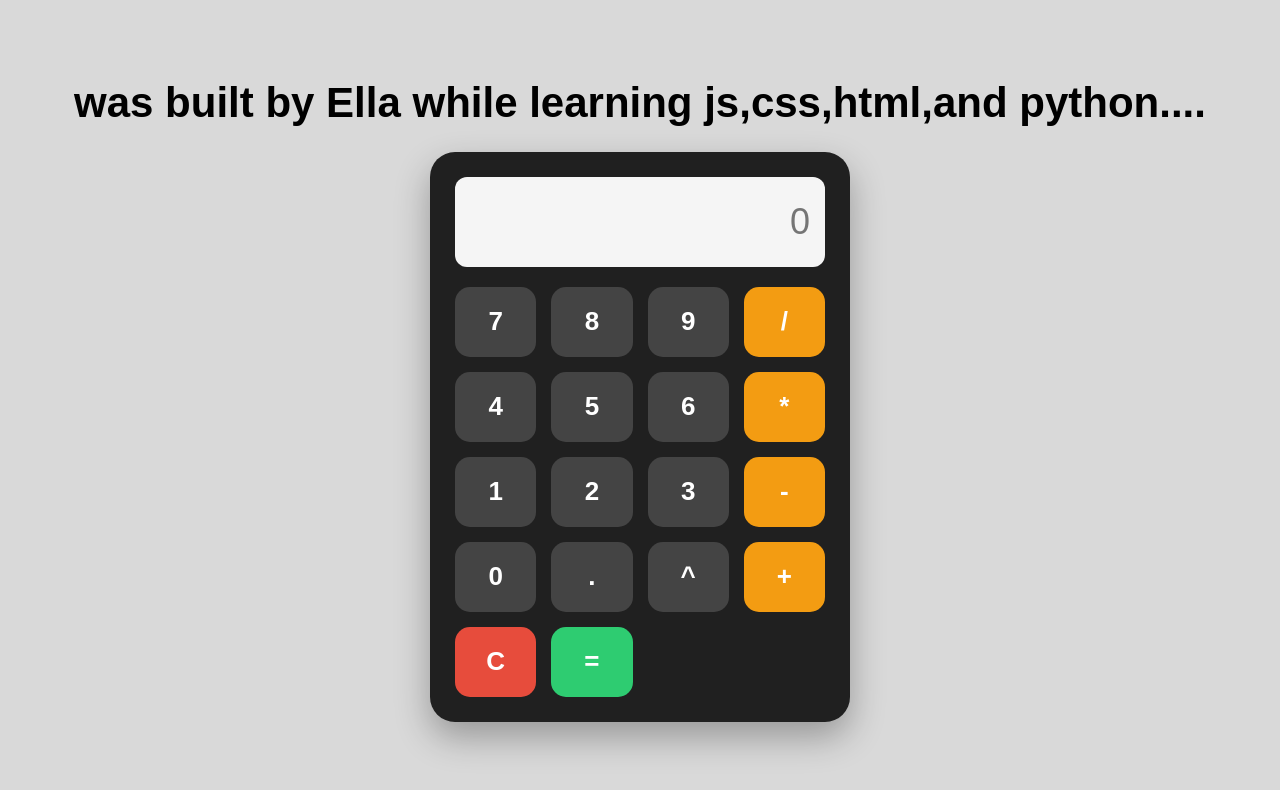
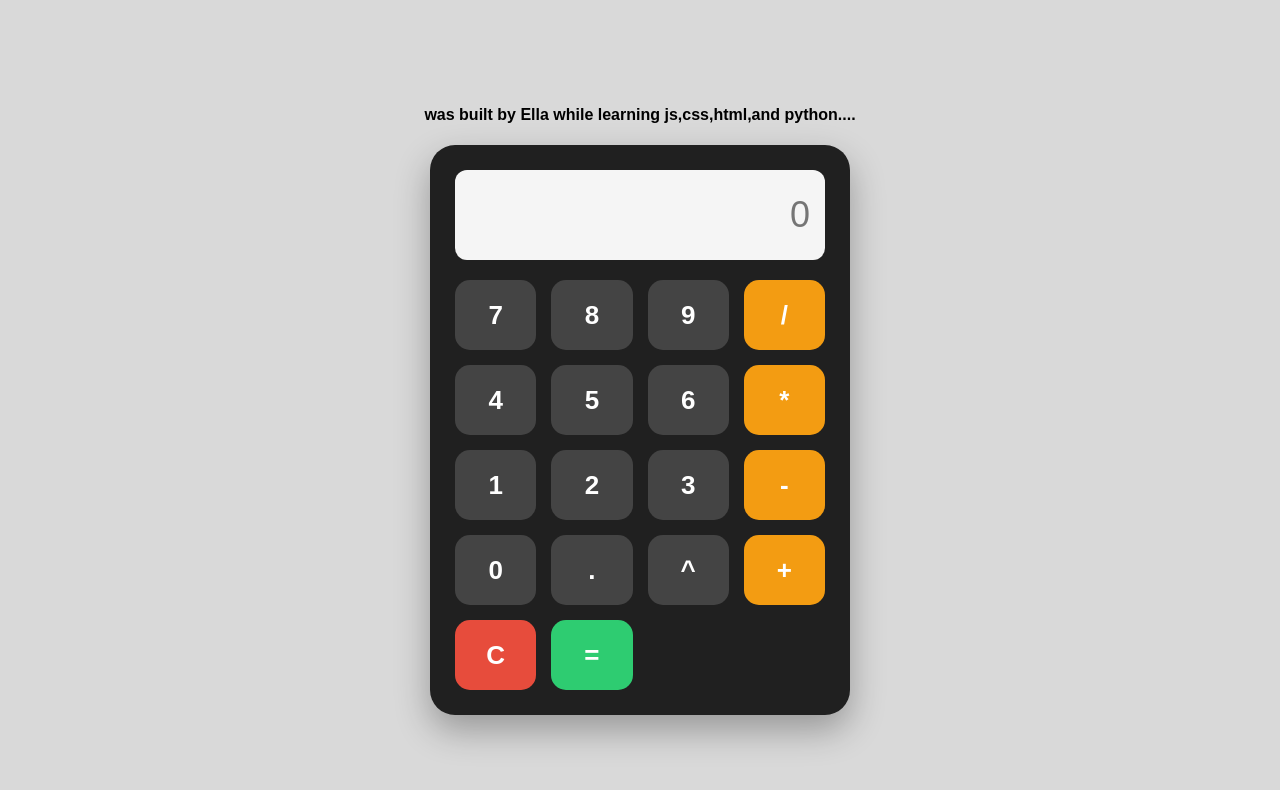
Before and after one commit to emmanuellauloko240-jpg/CALCULATOR-PROJECT, a plain HTML site: page index.html in a window 1280 px wide. Drawn offline with Linux system fonts and the light colour scheme.

Commit message:
Python calculator

```diff
--- a/index.html
+++ b/index.html
@@ -9,7 +9,7 @@
 
 <body>
 
-    <h1>was built by Ella while learning js,css,html,and python....</h1>
+    <h4>was built by Ella while learning js,css,html,and python....</h4>
 
     <div class="calculator">
 
```
